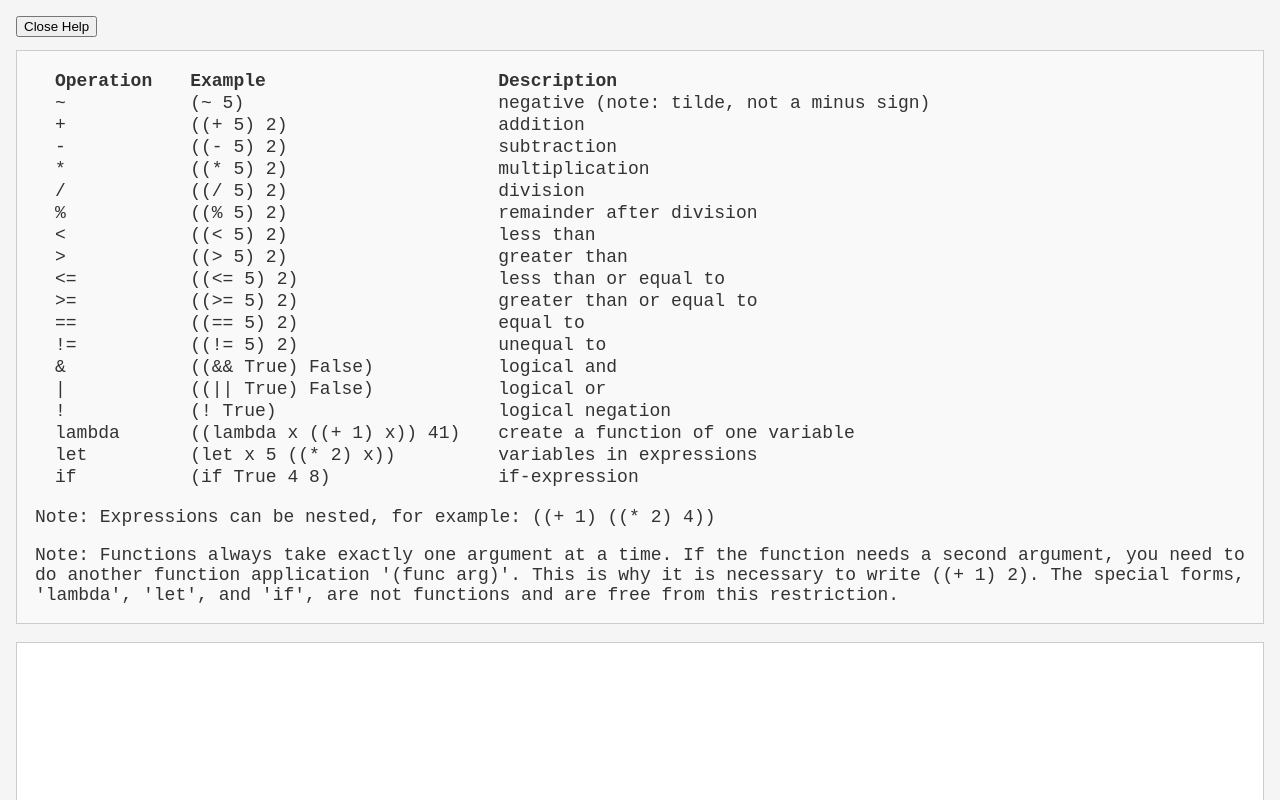
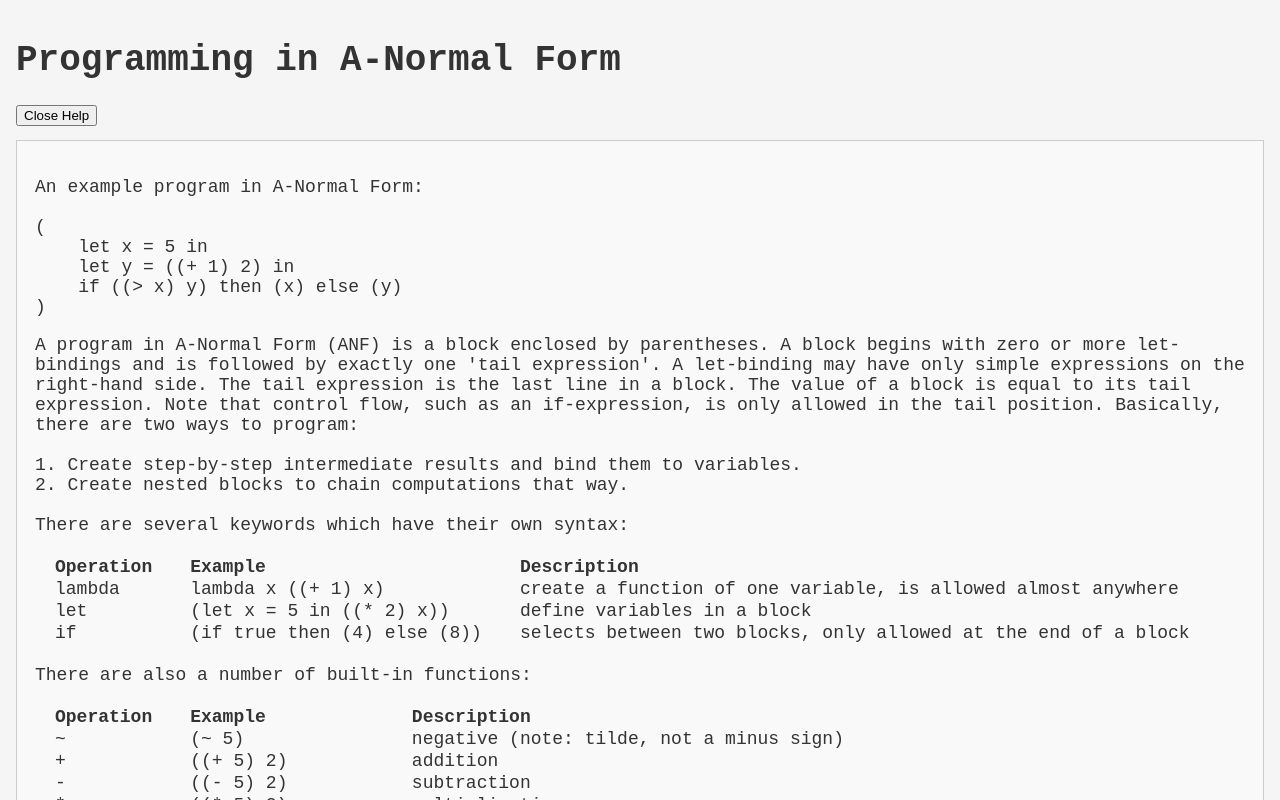
Before and after one commit to mnikander/interpreter, a website built with Vite: page index.html in a window 1280 px wide. Both pictures are taken after a click on the button "Help". Shown: the top 800 px of the page. Built offline with nearby package versions, Linux system fonts and the light colour scheme.

Commit message:
update the 'help' menu to explain ANF

```diff
--- a/index.html
+++ b/index.html
@@ -5,11 +5,52 @@
     <head>
         <meta name="viewport" content="width=device-width, initial-scale=1" charset="UTF-8"/>
         <link rel="stylesheet" href="style.css" />
-        <title>Symbolic Interpreter</title>
+        <title>ANF Interpreter</title>
     </head>
+    <header>
+        <h1>Programming in A-Normal Form</h1>
+    </header>
     <body>
         <button id="help-btn" style="margin-bottom: 1em;">Help</button>
         <div id="help-box" style="display:none; border:1px solid #ccc; padding:1em; margin-bottom:1em; background:#f9f9f9;">
+            <pre>An example program in A-Normal Form:
+<code>
+(
+    let x = 5 in
+    let y = ((+ 1) 2) in
+    if ((> x) y) then (x) else (y)
+)
+</code></pre>
+<div>
+    A program in A-Normal Form (ANF) is a block enclosed by parentheses.
+    A block begins with zero or more let-bindings and is followed by exactly one 'tail expression'.
+    A let-binding may have only simple expressions on the right-hand side.
+    The tail expression is the last line in a block.
+    The value of a block is equal to its tail expression.
+    Note that control flow, such as an if-expression, is only allowed in the tail position.
+    Basically, there are two ways to program:<br><br>
+    1. Create step-by-step intermediate results and bind them to variables.<br>
+    2. Create nested blocks to chain computations that way.<br><br>
+
+    There are several keywords which have their own syntax:<br><br>
+</div>
+
+<table>
+                <thead>
+                    <tr>
+                        <th>Operation</th>
+                        <th>Example</th>
+                        <th>Description</th>
+                    </tr>
+                </thead>
+                <tbody>
+                    <tr> <td>lambda</td>   <td>lambda x ((+ 1) x)</td>          <td>create a function of one variable, is allowed almost anywhere</td> </tr>
+                    <tr> <td>let</td>      <td>(let x = 5 in ((* 2) x))</td>    <td>define variables in a block</td> </tr>
+                    <tr> <td>if</td>       <td>(if true then (4) else (8))</td> <td>selects between two blocks, only allowed at the end of a block</td> </tr>
+                </tbody>
+            </table>
+
+<br>There are also a number of built-in functions:<br><br>
             <table>
                 <thead>
                     <tr>
@@ -31,21 +72,17 @@
                     <tr> <td>>=</td>       <td>((>= 5) 2)</td>                  <td>greater than or equal to</td> </tr>
                     <tr> <td>==</td>       <td>((== 5) 2)</td>                  <td>equal to</td> </tr>
                     <tr> <td>!=</td>       <td>((!= 5) 2)</td>                  <td>unequal to</td> </tr>
-                    <tr> <td>&amp;</td>    <td>((&amp;&amp; True) False)</td>   <td>logical and</td> </tr>
-                    <tr> <td>|</td>        <td>((|| True) False)</td>           <td>logical or</td> </tr>
-                    <tr> <td>!</td>        <td>(! True)</td>                    <td>logical negation</td> </tr>
-                    <tr> <td>lambda</td>   <td>((lambda x ((+ 1) x)) 41)</td>   <td>create a function of one variable</td> </tr>
-                    <tr> <td>let</td>      <td>(let x 5 ((* 2) x))</td>         <td>variables in expressions</td> </tr>
-                    <tr> <td>if</td>       <td>(if True 4 8)</td>               <td>if-expression</td> </tr>
+                    <tr> <td>&amp;</td>    <td>((&amp;&amp; true) false)</td>   <td>logical and</td> </tr>
+                    <tr> <td>|</td>        <td>((|| true) false)</td>           <td>logical or</td> </tr>
+                    <tr> <td>!</td>        <td>(! true)</td>                    <td>logical not</td> </tr>
                 </tbody>
             </table>
+            <div><br>A function can be called by writing the name of the function, followed by an argument.
+                Functions always take exactly one argument at a time.
+                If the function needs a second argument, you need to do another function application '<code>fn arg</code>'.
+                This is why it is necessary to write: <code>(+ 1) 2</code>
+                <br><br></div>
 
-            <pre>Note: Expressions can be nested, for example: <code>((+ 1) ((* 2) 4))</code></pre>
-
-            <div>Note: Functions always take exactly one argument at a time.
-                If the function needs a second argument, you need to do another function application '<code>(func arg)</code>'.
-                This is why it is necessary to write <code>((+ 1) 2)</code>.
-                The special forms, 'lambda', 'let', and 'if', are not functions and are free from this restriction.</div>
         </div>
         <pre id="output"></pre>
         <input type="text" id="input" value="((+ 1) 2)" autofocus/>
```
